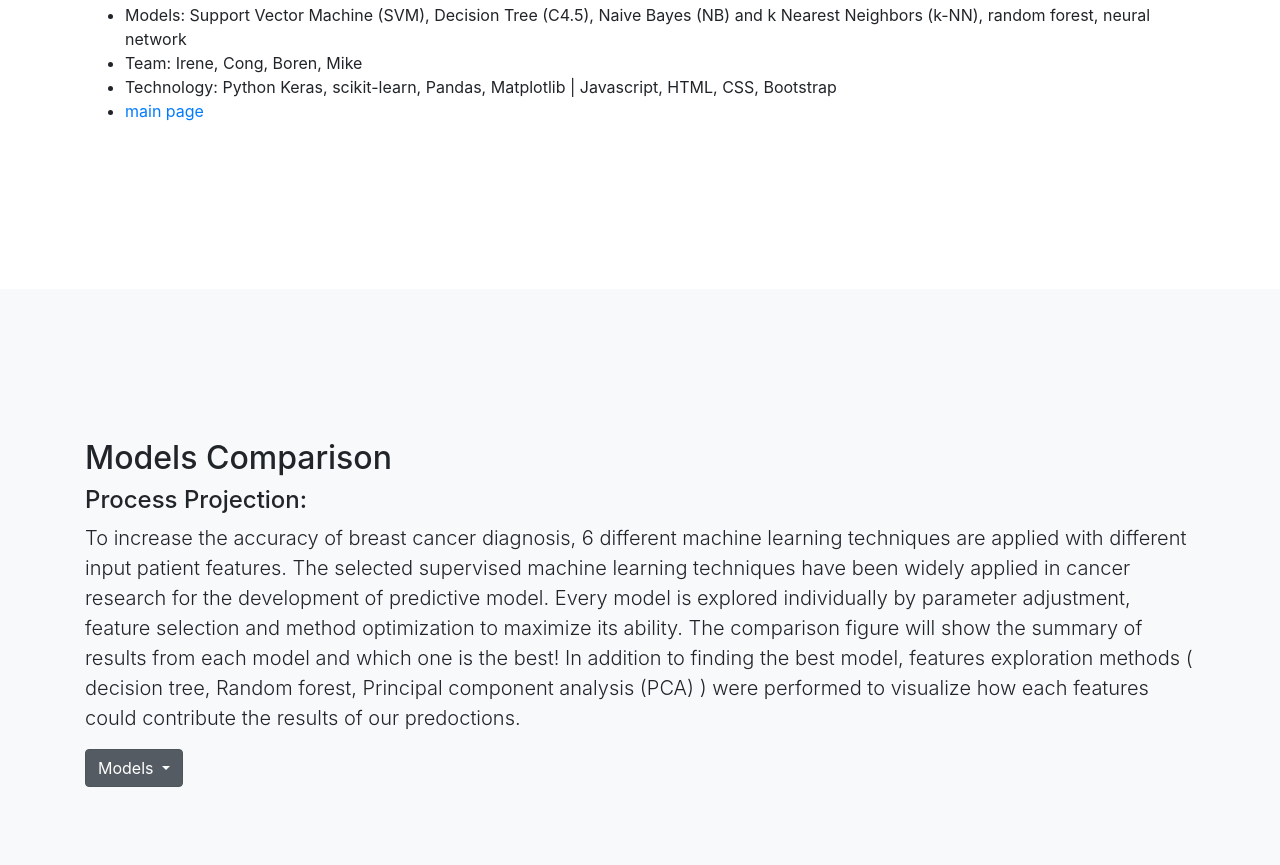
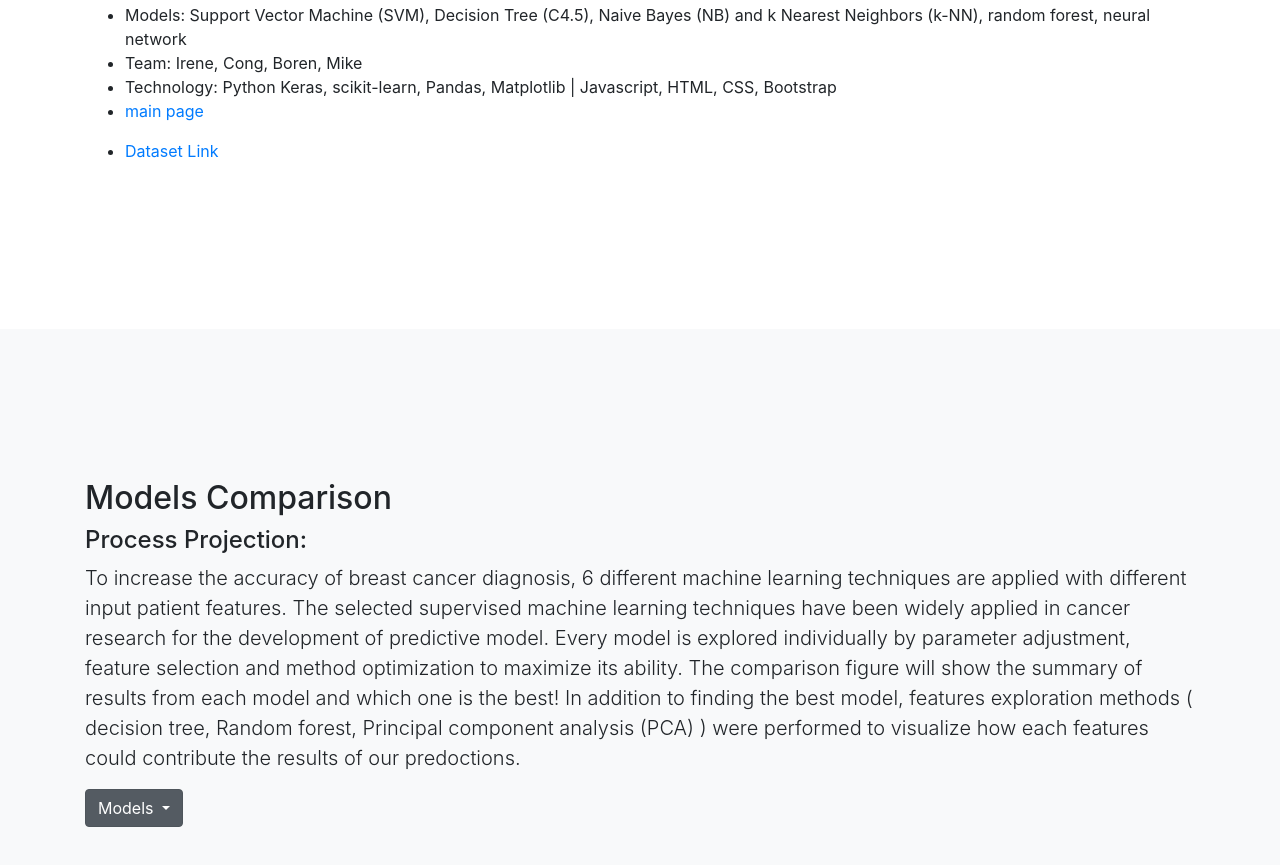
Before and after one commit to Mikelaifu/BreastCancerMachineLearning, a website with bundled scripts: page index.html in a window 1280 px wide. Shown: the part 935-1800 px from the top of the page. Built offline with nearby package versions, Linux system fonts and the light colour scheme.

Commit message:
Update index.html

```diff
--- a/index.html
+++ b/index.html
@@ -107,6 +107,8 @@ filter: alpha(opacity=30);
               <li>Team: Irene, Cong, Boren, Mike</li>
               <li>Technology: Python Keras, scikit-learn, Pandas, Matplotlib | Javascript, HTML, CSS, Bootstrap</li>
               <li><p><a href = 'https://github.com/Mikelaifu/BreastCancerMachineLearning'>main page</a></p></li>
+              <li><p><a href = 'https://archive.ics.uci.edu/ml/datasets/Breast+Cancer+Wisconsin+'>Dataset Link</a></p></li>
+
             </ul>
           </div>
         </div>
```
